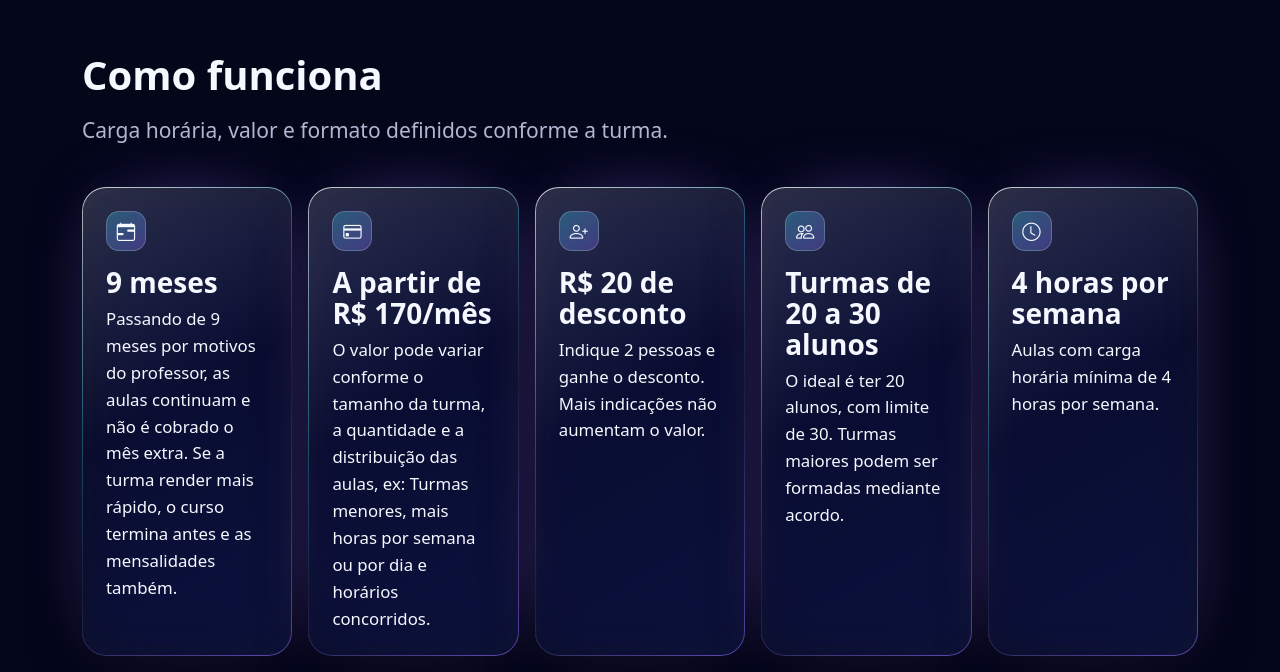
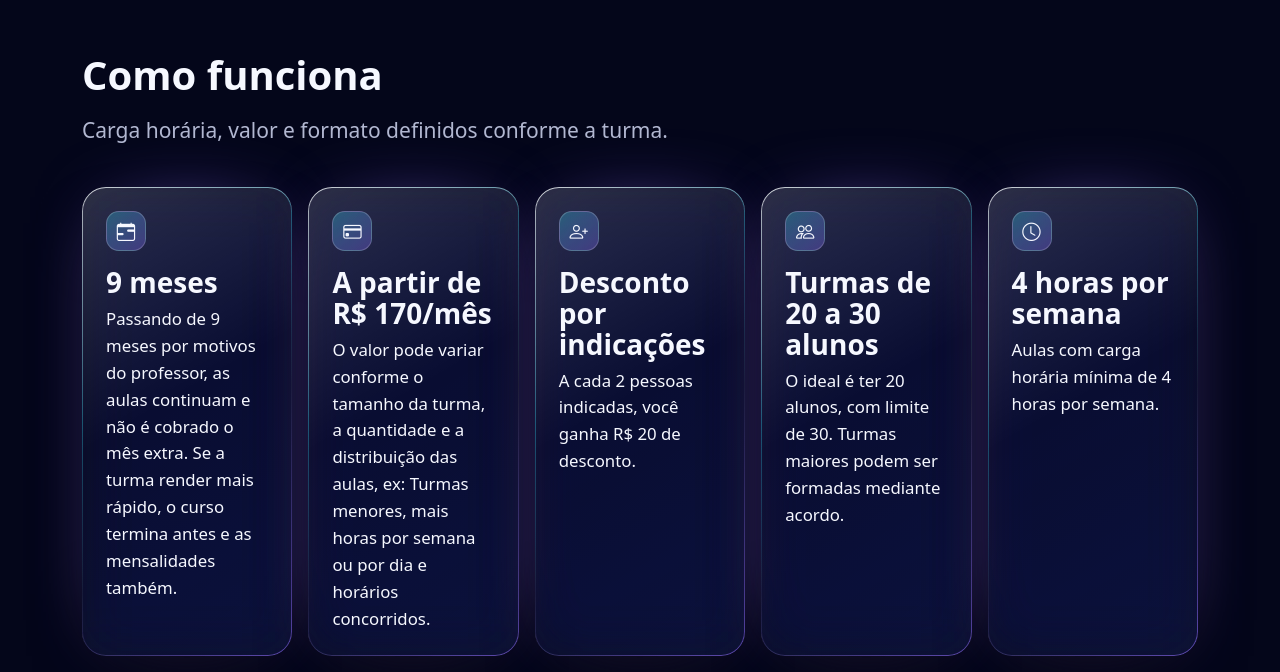
Before and after one commit to ArlessonMoura/bootcamp-js-landing-page, a website built with Vite: page index.html in a window 1280 px wide. Shown: the part 1785-2457 px from the top of the page. Built offline with nearby package versions, Linux system fonts and the light colour scheme; a web font is replaced by a local one.

Commit message:
detalhes dos descontos

```diff
--- a/index.html
+++ b/index.html
@@ -195,10 +195,9 @@
             <div class="col">
               <div class="glass cond h-100">
                 <span class="mod-ico mb-3"><i class="bi bi-person-plus"></i></span>
-                <p class="cond-value mb-2 text-body">R$ 20 de desconto</p>
+                <p class="cond-value mb-2 text-body">Desconto por indicações</p>
                 <p class="mb-0">
-                  Indique 2 pessoas e ganhe o desconto. Mais indicações não aumentam o
-                  valor.
+                  A cada 2 pessoas indicadas, você ganha R$ 20 de desconto.
                 </p>
               </div>
             </div>
@@ -289,7 +288,7 @@
                   aria-controls="condition-referral"
                 >
                   <i class="bi bi-person-plus mod-ico" aria-hidden="true"></i>
-                  <span>R$ 20 de desconto</span>
+                  <span>Descontos por indicações</span>
                 </button>
               </h3>
               <div
@@ -299,8 +298,7 @@
                 data-bs-parent="#conditionsAccordion"
               >
                 <div class="accordion-body">
-                  Indique 2 pessoas e ganhe o desconto. Mais indicações não aumentam o
-                  valor.
+                  A cada 2 pessoas indicadas, você ganha R$ 20 de desconto.
                 </div>
               </div>
             </div>
```
